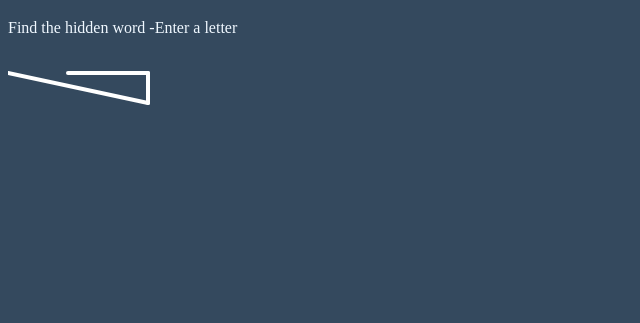
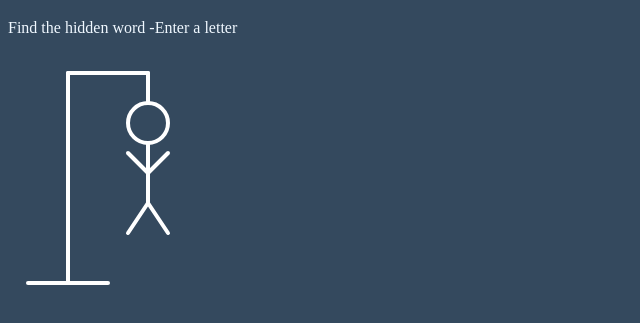
Before and after one commit to sadafamininia99/Hangman-Game, a plain HTML site: page index.html in a window 1280 px wide. Shown: the part 61-384 px from the top of the page, without its empty margins (0-640 px from the left). Drawn offline with Linux system fonts and the light colour scheme.

Commit message:
html svg complete

```diff
--- a/index.html
+++ b/index.html
@@ -14,10 +14,28 @@
     <p>Find the hidden word -Enter a letter</p>
 
 <div class="game-container">
+    <!--road-->
     <svg  height="250" width="200" class="figure-container">
         <line x1="60" y1="20" x2="140" y2="20" />
         <line x1="140" y1="20" x2="140" y2="50" />
-        <line x1="" y1="20" x2="140" y2="50" />
+        <line x1="60" y1="20" x2="60" y2="230" />
+        <line x1="20" y1="230" x2="100" y2="230" />
+        <!--head-->
+        <circle cx="140" cy="70" r="20"
+         class="figure-part "/>
+        <!--body-->
+        <line x1="140" y1="90" x2="140" y2="150"
+        class="figure-part "/>
+<!--arms-->
+        <line x1="140" y1="120" x2="120" y2="100"
+        class="figure-part " />
+        <line x1="140" y1="120" x2="160" y2="100"
+        class="figure-part "/>
+        <!--legs-->
+        <line x1="140" y1="150" x2="120" y2="180"
+        class="figure-part "/>
+        <line x1="140" y1="150" x2="160" y2="180"
+        class="figure-part " />
     </svg>
 </div>
 </body>
```
